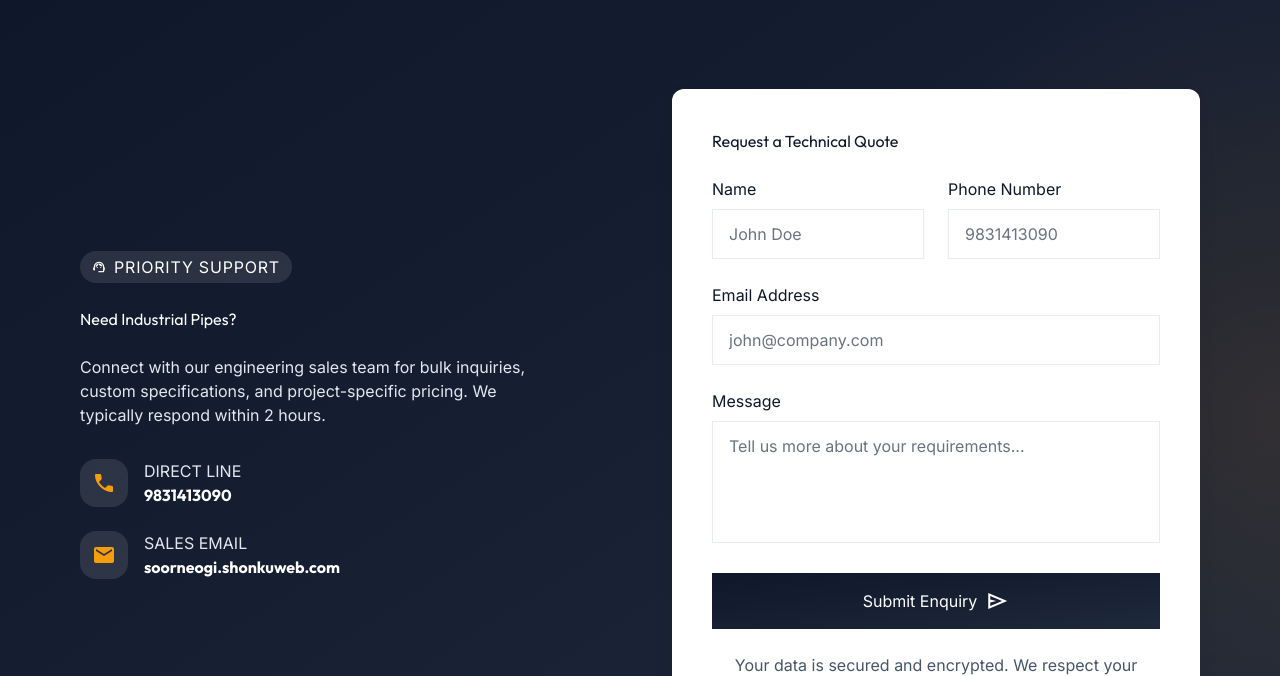
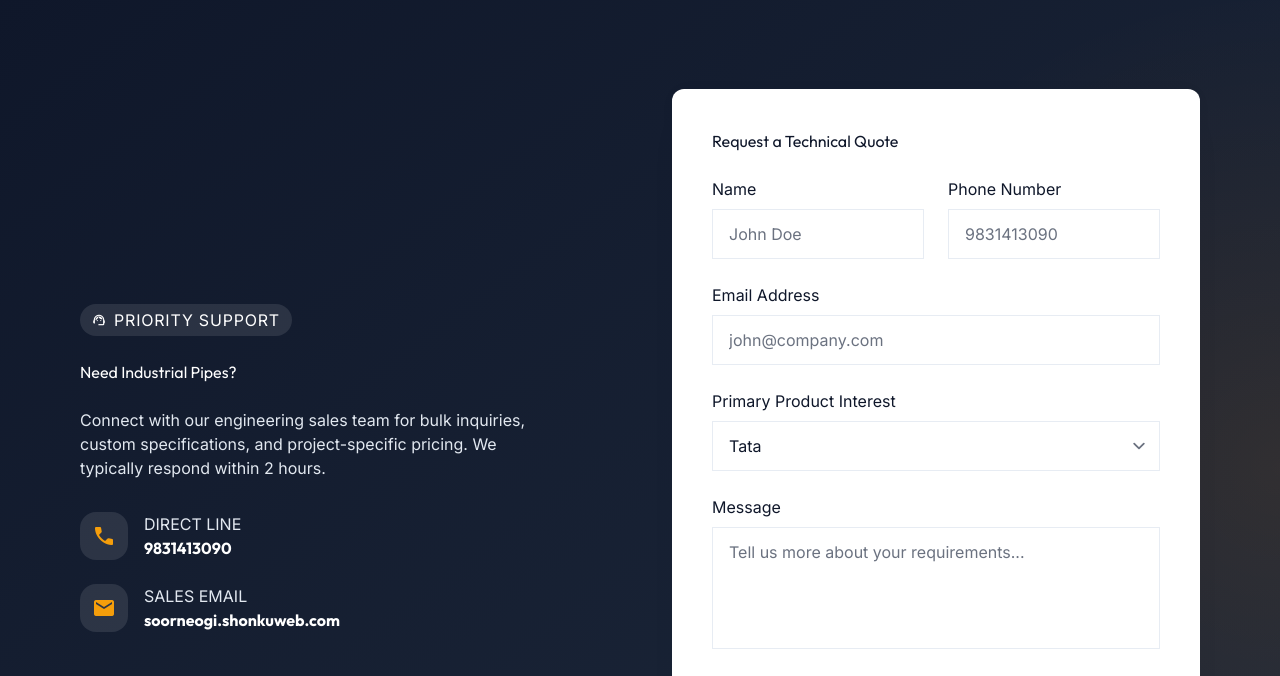
Before and after one commit to shonkuweb/soorneogi, a website: page enquiry.html in a window 1280 px wide. Shown: the part 87-763 px from the top of the page. Drawn offline with nearby package versions, Linux system fonts and the light colour scheme; no server answers.

Commit message:
Add product interest dropdown to enquiry page form

```diff
--- a/enquiry.html
+++ b/enquiry.html
@@ -280,6 +280,13 @@
                             <div class=""><label class="block font-label-bold text-label-bold text-on-surface mb-2">Email Address</label><input id="main-email"
                                     class="w-full bg-surface-bright border border-slate-200/80 rounded-DEFAULT px-4 py-3 focus:bg-white focus:ring-2 focus:ring-amber-500 focus:border-transparent transition-all outline-none"
                                     placeholder="john@company.com" type="email" required></div>
+                            <div class=""><label class="block font-label-bold text-label-bold text-on-surface mb-2">Primary Product Interest</label><select id="main-product"
+                                    class="w-full bg-surface-bright border border-slate-200/80 rounded-DEFAULT px-4 py-3 focus:bg-white focus:ring-2 focus:ring-amber-500 focus:border-transparent transition-all outline-none appearance-none">
+                                    <option>Tata</option>
+                                    <option>Supreme</option>
+                                    <option>Maharastra Sealess</option>
+                                    <option>Others</option>
+                                </select></div>
                             <div class=""><label class="block font-label-bold text-label-bold text-on-surface mb-2">Message</label><textarea id="main-message"
                                     class="w-full bg-surface-bright border border-slate-200/80 rounded-DEFAULT px-4 py-3 focus:bg-white focus:ring-2 focus:ring-amber-500 focus:border-transparent transition-all outline-none resize-none"
                                     placeholder="Tell us more about your requirements..." rows="4" required></textarea></div>
@@ -301,7 +308,7 @@
                                             phone: document.getElementById('main-phone').value,
                                             email: document.getElementById('main-email').value,
                                             message: document.getElementById('main-message').value,
-                                            product: "General (Main Form)"
+                                            product: document.getElementById('main-product').value
                                         };
 
                                         fetch('/api/enquiries', {
@@ -311,7 +318,7 @@
                                         })
                                         .then(res => res.json())
                                         .then(data => {
-                                            const messageText = `*New Enquiry (Main)*\nName: ${newEq.name}\nPhone: ${newEq.phone}\nEmail: ${newEq.email}\nMessage: ${newEq.message}`;
+                                            const messageText = `*New Enquiry (Main)*\nName: ${newEq.name}\nPhone: ${newEq.phone}\nEmail: ${newEq.email}\nProduct: ${newEq.product}\nMessage: ${newEq.message}`;
                                             window.location.href = `https://wa.me/919831413090?text=${encodeURIComponent(messageText)}`;
                                             form.reset();
                                         })
```
